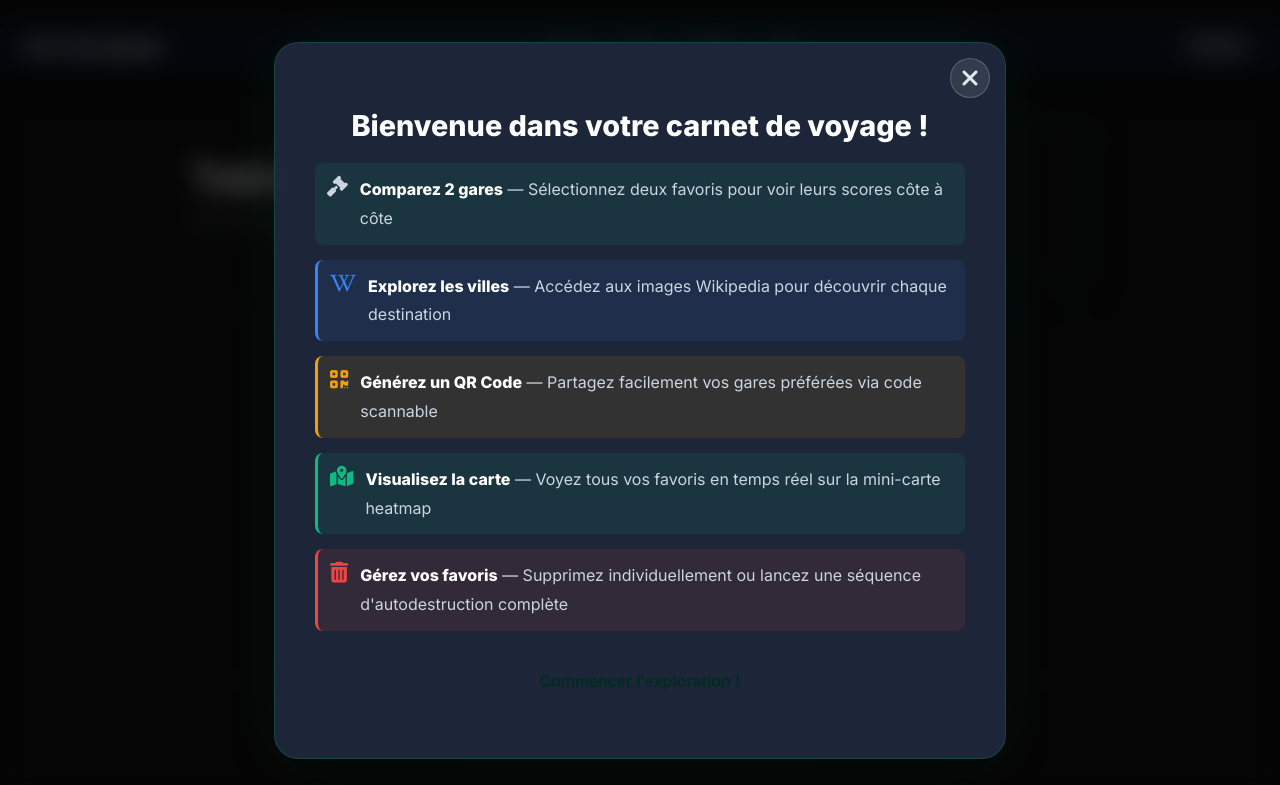
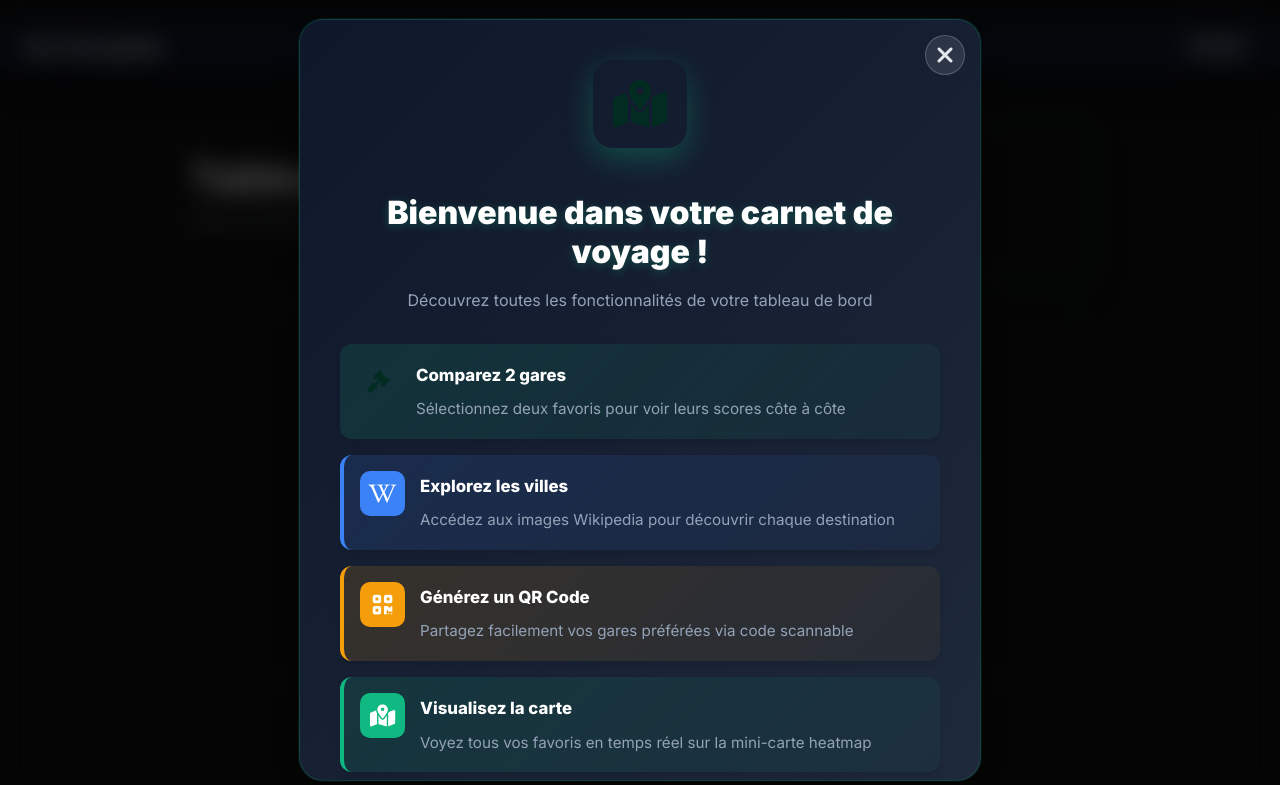
Before and after one commit to kinlard/projet-mobilite, a website: page frontend/carnet.html in a window 1280 px wide. Shown: the top 785 px of the page. Drawn offline with nearby package versions, Linux system fonts and the light colour scheme.

Commit message:
17 janv. 2026, 16:54

```diff
--- a/frontend/carnet.html
+++ b/frontend/carnet.html
@@ -40,32 +40,98 @@ margin: 20px auto;">Scanner la carte</a></div>
     <button id="vs-btn" onclick="openVsModal()"><i class="fa-solid fa-gavel"></i> <span id="btn-compare">COMPARER</span></button>
     <div id="toast" class="toast"><i class="fa-solid fa-circle-info" style="color:var(--primary)"></i><span id="toast-msg">Message</span></div>
     <div id="onboardingModal" class="modal-overlay">
-        <div class="modal-box">
+        <div class="modal-box" style="max-width: 600px; background: linear-gradient(135deg, #0f172a 0%, #1e293b 100%); border: 1px solid rgba(16, 185, 129, 0.2); box-shadow: 0 25px 50px -12px rgba(0, 0, 0, 0.5), 0 0 0 1px rgba(16, 185, 129, 0.1);">
             <button class="close-modal" onclick="closeAll()"><i class="fa-solid fa-xmark"></i></button>
-            <h3 id="onb-title" style="color:var(--primary); font-size:1.8rem; margin-bottom:20px;">Bienvenue dans votre carnet de voyage !</h3>
-            <div id="onb-text" style="text-align:left; line-height:1.8; color:#cbd5e1; display: flex; flex-direction: column; gap: 15px; margin-bottom: 20px;">
-                <div style="display: flex; gap: 12px; padding: 12px; background: rgba(16, 185, 129, 0.1); border-radius: 8px; border-left: 3px solid var(--primary);">
-                    <i class="fa-solid fa-gavel" style="color: var(--primary); font-size: 1.3rem; flex-shrink: 0; margin-top: 2px;"></i>
-                    <span><strong style="color: white;">Comparez 2 gares</strong> — Sélectionnez deux favoris pour voir leurs scores côte à côte</span>
+
+            <div style="text-align: center; margin-bottom: 30px;">
+                <div style="display: inline-block; background: linear-gradient(135deg, var(--primary), #059669); padding: 20px; border-radius: 20px; margin-bottom: 20px; box-shadow: 0 10px 30px rgba(16, 185, 129, 0.3);">
+                    <i class="fa-solid fa-map-marked-alt" style="color: #022c22; font-size: 3rem;"></i>
                 </div>
-                <div style="display: flex; gap: 12px; padding: 12px; background: rgba(59, 130, 246, 0.1); border-radius: 8px; border-left: 3px solid #3b82f6;">
-                    <i class="fa-brands fa-wikipedia-w" style="color: #3b82f6; font-size: 1.3rem; flex-shrink: 0; margin-top: 2px;"></i>
-                    <span><strong style="color: white;">Explorez les villes</strong> — Accédez aux images Wikipedia pour découvrir chaque destination</span>
+                <h3 id="onb-title" style="color: white; font-size: 2rem; margin-bottom: 10px; font-weight: 900; text-shadow: 0 2px 10px rgba(16, 185, 129, 0.3);">Bienvenue dans votre carnet de voyage !</h3>
+                <p style="color: #94a3b8; font-size: 1rem;">Découvrez toutes les fonctionnalités de votre tableau de bord</p>
+            </div>
+
+            <div id="onb-text" style="text-align: left; line-height: 1.8; color: #cbd5e1; display: flex; flex-direction: column; gap: 16px; margin-bottom: 30px;">
+                <div style="display: flex; gap: 15px; padding: 16px; background: linear-gradient(135deg, rgba(16, 185, 129, 0.15), rgba(16, 185, 129, 0.05)); border-radius: 12px; border-left: 4px solid var(--primary); box-shadow: 0 4px 6px rgba(0, 0, 0, 0.1); transition: transform 0.2s ease, box-shadow 0.2s ease;" onmouseover="this.style.transform='translateX(5px)'; this.style.boxShadow='0 6px 12px rgba(16, 185, 129, 0.2)';" onmouseout="this.style.transform='translateX(0)'; this.style.boxShadow='0 4px 6px rgba(0, 0, 0, 0.1)';">
+                    <div style="background: var(--primary); width: 45px; height: 45px; border-radius: 10px; display: flex; align-items: center; justify-content: center; flex-shrink: 0;">
+                        <i class="fa-solid fa-gavel" style="color: #022c22; font-size: 1.4rem;"></i>
+                    </div>
+                    <div>
+                        <strong style="color: white; font-size: 1.05rem; display: block; margin-bottom: 4px;">Comparez 2 gares</strong>
+                        <span style="color: #94a3b8; font-size: 0.95rem;">Sélectionnez deux favoris pour voir leurs scores côte à côte</span>
+                    </div>
                 </div>
-                <div style="display: flex; gap: 12px; padding: 12px; background: rgba(245, 158, 11, 0.1); border-radius: 8px; border-left: 3px solid #f59e0b;">
-                    <i class="fa-solid fa-qrcode" style="color: #f59e0b; font-size: 1.3rem; flex-shrink: 0; margin-top: 2px;"></i>
-                    <span><strong style="color: white;">Générez un QR Code</strong> — Partagez facilement vos gares préférées via code scannable</span>
+
+                <div style="display: flex; gap: 15px; padding: 16px; background: linear-gradient(135deg, rgba(59, 130, 246, 0.15), rgba(59, 130, 246, 0.05)); border-radius: 12px; border-left: 4px solid #3b82f6; box-shadow: 0 4px 6px rgba(0, 0, 0, 0.1); transition: transform 0.2s ease, box-shadow 0.2s ease;" onmouseover="this.style.transform='translateX(5px)'; this.style.boxShadow='0 6px 12px rgba(59, 130, 246, 0.2)';" onmouseout="this.style.transform='translateX(0)'; this.style.boxShadow='0 4px 6px rgba(0, 0, 0, 0.1)';">
+                    <div style="background: #3b82f6; width: 45px; height: 45px; border-radius: 10px; display: flex; align-items: center; justify-content: center; flex-shrink: 0;">
+                        <i class="fa-brands fa-wikipedia-w" style="color: white; font-size: 1.4rem;"></i>
+                    </div>
+                    <div>
+                        <strong style="color: white; font-size: 1.05rem; display: block; margin-bottom: 4px;">Explorez les villes</strong>
+                        <span style="color: #94a3b8; font-size: 0.95rem;">Accédez aux images Wikipedia pour découvrir chaque destination</span>
+                    </div>
                 </div>
-                <div style="display: flex; gap: 12px; padding: 12px; background: rgba(16, 185, 129, 0.1); border-radius: 8px; border-left: 3px solid #10b981;">
-                    <i class="fa-solid fa-map-location-dot" style="color: #10b981; font-size: 1.3rem; flex-shrink: 0; margin-top: 2px;"></i>
-                    <span><strong style="color: white;">Visualisez la carte</strong> — Voyez tous vos favoris en temps réel sur la mini-carte heatmap</span>
+
+                <div style="display: flex; gap: 15px; padding: 16px; background: linear-gradient(135deg, rgba(245, 158, 11, 0.15), rgba(245, 158, 11, 0.05)); border-radius: 12px; border-left: 4px solid #f59e0b; box-shadow: 0 4px 6px rgba(0, 0, 0, 0.1); transition: transform 0.2s ease, box-shadow 0.2s ease;" onmouseover="this.style.transform='translateX(5px)'; this.style.boxShadow='0 6px 12px rgba(245, 158, 11, 0.2)';" onmouseout="this.style.transform='translateX(0)'; this.style.boxShadow='0 4px 6px rgba(0, 0, 0, 0.1)';">
+                    <div style="background: #f59e0b; width: 45px; height: 45px; border-radius: 10px; display: flex; align-items: center; justify-content: center; flex-shrink: 0;">
+                        <i class="fa-solid fa-qrcode" style="color: white; font-size: 1.4rem;"></i>
+                    </div>
+                    <div>
+                        <strong style="color: white; font-size: 1.05rem; display: block; margin-bottom: 4px;">Générez un QR Code</strong>
+                        <span style="color: #94a3b8; font-size: 0.95rem;">Partagez facilement vos gares préférées via code scannable</span>
+                    </div>
                 </div>
-                <div style="display: flex; gap: 12px; padding: 12px; background: rgba(239, 68, 68, 0.1); border-radius: 8px; border-left: 3px solid #ef4444;">
-                    <i class="fa-solid fa-trash-alt" style="color: #ef4444; font-size: 1.3rem; flex-shrink: 0; margin-top: 2px;"></i>
-                    <span><strong style="color: white;">Gérez vos favoris</strong> — Supprimez individuellement ou lancez une séquence d'autodestruction complète</span>
+
+                <div style="display: flex; gap: 15px; padding: 16px; background: linear-gradient(135deg, rgba(16, 185, 129, 0.15), rgba(16, 185, 129, 0.05)); border-radius: 12px; border-left: 4px solid #10b981; box-shadow: 0 4px 6px rgba(0, 0, 0, 0.1); transition: transform 0.2s ease, box-shadow 0.2s ease;" onmouseover="this.style.transform='translateX(5px)'; this.style.boxShadow='0 6px 12px rgba(16, 185, 129, 0.2)';" onmouseout="this.style.transform='translateX(0)'; this.style.boxShadow='0 4px 6px rgba(0, 0, 0, 0.1)';">
+                    <div style="background: #10b981; width: 45px; height: 45px; border-radius: 10px; display: flex; align-items: center; justify-content: center; flex-shrink: 0;">
+                        <i class="fa-solid fa-map-location-dot" style="color: white; font-size: 1.4rem;"></i>
+                    </div>
+                    <div>
+                        <strong style="color: white; font-size: 1.05rem; display: block; margin-bottom: 4px;">Visualisez la carte</strong>
+                        <span style="color: #94a3b8; font-size: 0.95rem;">Voyez tous vos favoris en temps réel sur la mini-carte heatmap</span>
+                    </div>
+                </div>
+
+                <div style="display: flex; gap: 15px; padding: 16px; background: linear-gradient(135deg, rgba(239, 68, 68, 0.15), rgba(239, 68, 68, 0.05)); border-radius: 12px; border-left: 4px solid #ef4444; box-shadow: 0 4px 6px rgba(0, 0, 0, 0.1); transition: transform 0.2s ease, box-shadow 0.2s ease;" onmouseover="this.style.transform='translateX(5px)'; this.style.boxShadow='0 6px 12px rgba(239, 68, 68, 0.2)';" onmouseout="this.style.transform='translateX(0)'; this.style.boxShadow='0 4px 6px rgba(0, 0, 0, 0.1)';">
+                    <div style="background: #ef4444; width: 45px; height: 45px; border-radius: 10px; display: flex; align-items: center; justify-content: center; flex-shrink: 0;">
+                        <i class="fa-solid fa-trash-alt" style="color: white; font-size: 1.4rem;"></i>
+                    </div>
+                    <div>
+                        <strong style="color: white; font-size: 1.05rem; display: block; margin-bottom: 4px;">Gérez vos favoris</strong>
+                        <span style="color: #94a3b8; font-size: 0.95rem;">Supprimez individuellement ou lancez une séquence d'autodestruction complète</span>
+                    </div>
                 </div>
             </div>
-            <button id="onb-btn" class="btn-main" onclick="closeAll()" style="margin-top:30px; width: 100%; background: var(--primary); color: #022c22; font-weight: 800; border: none; padding: 12px 24px; border-radius: 8px; cursor: pointer; font-size: 1rem;">Commencer l'exploration !</button>
+
+            <button id="onb-btn" class="btn-main" onclick="closeAll()" style="margin-top: 10px; width: 100%; background: linear-gradient(135deg, var(--primary), #059669); color: white; font-weight: 900; border: none; padding: 16px 24px; border-radius: 12px; cursor: pointer; font-size: 1.1rem; box-shadow: 0 10px 25px rgba(16, 185, 129, 0.4), 0 0 0 1px rgba(255, 255, 255, 0.1); transition: all 0.3s ease; text-transform: uppercase; letter-spacing: 0.5px; position: relative; overflow: hidden;">
+                <span style="position: relative; z-index: 1; display: flex; align-items: center; justify-content: center; gap: 10px;">
+                    <i class="fa-solid fa-rocket"></i>
+                    Commencer l'exploration !
+                </span>
+            </button>
+
+            <style>
+                #onb-btn:hover {
+                    transform: translateY(-2px);
+                    box-shadow: 0 15px 35px rgba(16, 185, 129, 0.5), 0 0 0 1px rgba(255, 255, 255, 0.2);
+                }
+                #onb-btn:active {
+                    transform: translateY(0);
+                }
+                #onb-btn::before {
+                    content: '';
+                    position: absolute;
+                    top: 0;
+                    left: -100%;
+                    width: 100%;
+                    height: 100%;
+                    background: linear-gradient(90deg, transparent, rgba(255, 255, 255, 0.2), transparent);
+                    transition: left 0.5s ease;
+                }
+                #onb-btn:hover::before {
+                    left: 100%;
+                }
+            </style>
         </div>
     </div>
     <div id="googlePhotosModal" class="modal-overlay">
```
